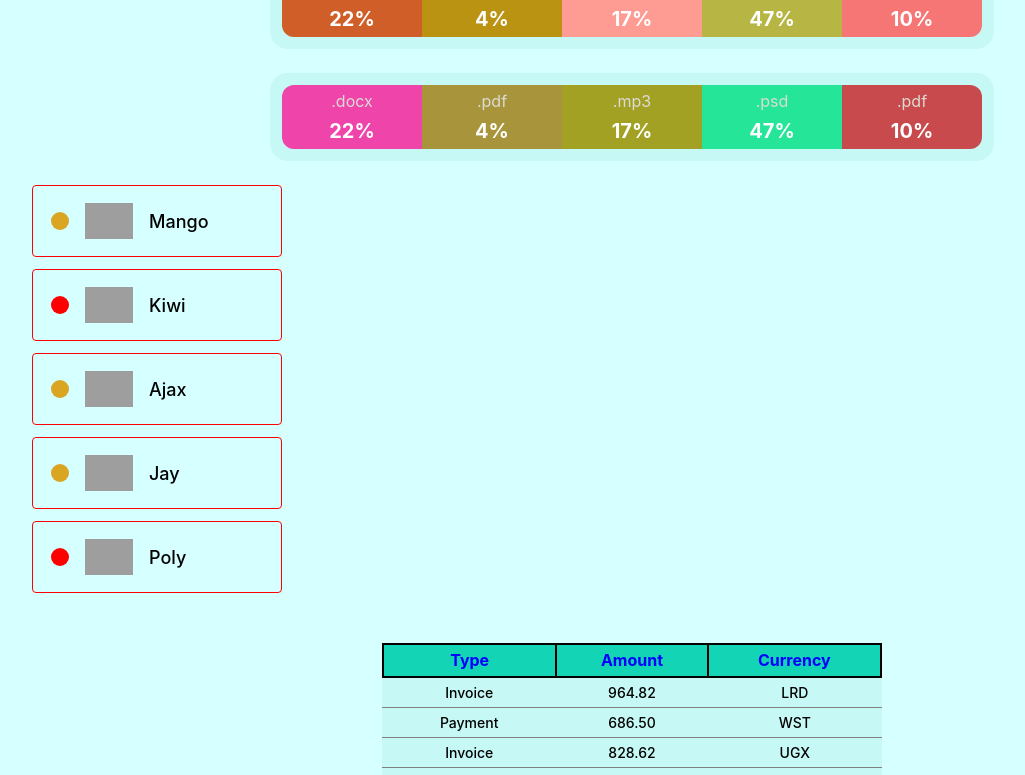
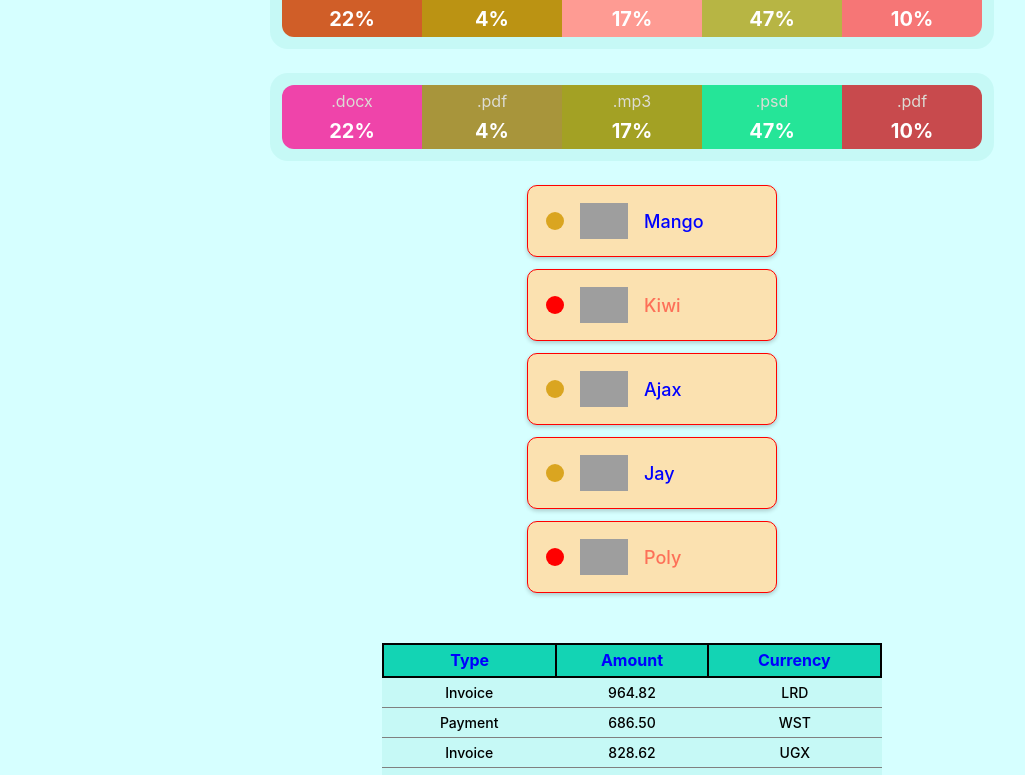
Before and after one commit to yurchykyur/goit-react-hw-01-components, a React (Create React App) app: page / in a window 1280 px wide. Shown: the part 614-1389 px from the top of the page, without its empty margins (8-1033 px from the left). Built offline with nearby package versions, Linux system fonts and the light colour scheme; grey boxes are pictures that could not be loaded.

Commit message:
add emotion/styled in FriendList

```diff
--- a/src/components/FriendList/FriendList.jsx
+++ b/src/components/FriendList/FriendList.jsx
@@ -2,11 +2,11 @@ import PropTypes from 'prop-types';
 
 import FriendListItem from './FriendListItem/FriendListItem';
 
-import css from './FriendList.module.css';
+import { MyFriendList } from './FriendList.styled';
 
 export default function FriendList({ friends }) {
   return (
-    <ul className={css.friendList}>
+    <MyFriendList>
       {friends.map(({ avatar, name, isOnline, id }) => {
         return (
           <FriendListItem
@@ -17,7 +17,7 @@ export default function FriendList({ friends }) {
           />
         );
       })}
-    </ul>
+    </MyFriendList>
   );
 }
 
--- /dev/null
+++ b/src/components/FriendList/FriendList.styled.jsx
@@ -0,0 +1,14 @@
+import styled from '@emotion/styled';
+
+export const MyFriendList = styled.ul`
+  width: 250px;
+  padding-top: 0;
+  padding-right: 0;
+  padding-bottom: 0;
+  padding-left: 40px;
+  margin-right: auto;
+  margin-bottom: 50px;
+  margin-left: auto;
+
+  list-style: none;
+`;
--- a/src/components/FriendList/FriendListItem/FriendItem.module.css
+++ b/src/components/FriendList/FriendListItem/FriendItem.module.css
@@ -1,4 +1,4 @@
-.item {
+/* .item {
   display: flex;
 
   justify-content: start;
@@ -41,4 +41,4 @@
   margin-right: 16px;
   margin-bottom: 0;
   margin-left: 16px;
-}
+} */
--- a/src/components/FriendList/FriendListItem/FriendListItem.jsx
+++ b/src/components/FriendList/FriendListItem/FriendListItem.jsx
@@ -1,15 +1,20 @@
 import PropTypes from 'prop-types';
 
-import css from './FriendListItem.module.css';
+import {
+  MyFriend,
+  MyFriendStatus,
+  MyFriendAvatar,
+  MyFriendName,
+} from './FriendListItem.styled';
 
 export default function FriendListItem({ avatar, name, isOnline }) {
   return (
-    <li className={css.item}>
-      <span className={isOnline ? css.online : css.noOnline}></span>
+    <MyFriend>
+      <MyFriendStatus statusType={isOnline}></MyFriendStatus>
 
-      <img className={css.avatar} src={avatar} alt="User avatar" width="48" />
-      <p className={css.name}>{name}</p>
-    </li>
+      <MyFriendAvatar src={avatar} alt="User avatar" width="48" />
+      <MyFriendName statusType={isOnline}>{name}</MyFriendName>
+    </MyFriend>
   );
 }
 
--- /dev/null
+++ b/src/components/FriendList/FriendListItem/FriendListItem.styled.jsx
@@ -0,0 +1,40 @@
+import styled from '@emotion/styled';
+
+export const MyFriend = styled.li`
+  display: flex;
+
+  align-items: center;
+  height: 70px;
+  margin-bottom: 12px;
+
+  font-size: 18px;
+  font-weight: 500;
+
+  color: black;
+  background-color: #fbe1b0;
+
+  border: 1px solid red;
+  border-radius: 10px;
+  box-shadow: 0 2px 4px rgba(0, 0, 0, 0.2);
+`;
+
+export const MyFriendStatus = styled.span`
+  display: block;
+  width: 18px;
+  height: 18px;
+  margin-left: 18px;
+
+  border-radius: 50%;
+  background-color: ${props => (props.statusType ? 'goldenrod' : 'red')};
+`;
+
+export const MyFriendAvatar = styled.img`
+  display: block;
+  margin-right: 16px;
+  margin-bottom: 0;
+  margin-left: 16px;
+`;
+
+export const MyFriendName = styled.p`
+  color: ${props => (props.statusType ? 'blue' : 'rgba(255, 0, 0, 0.5)')};
+`;
```
